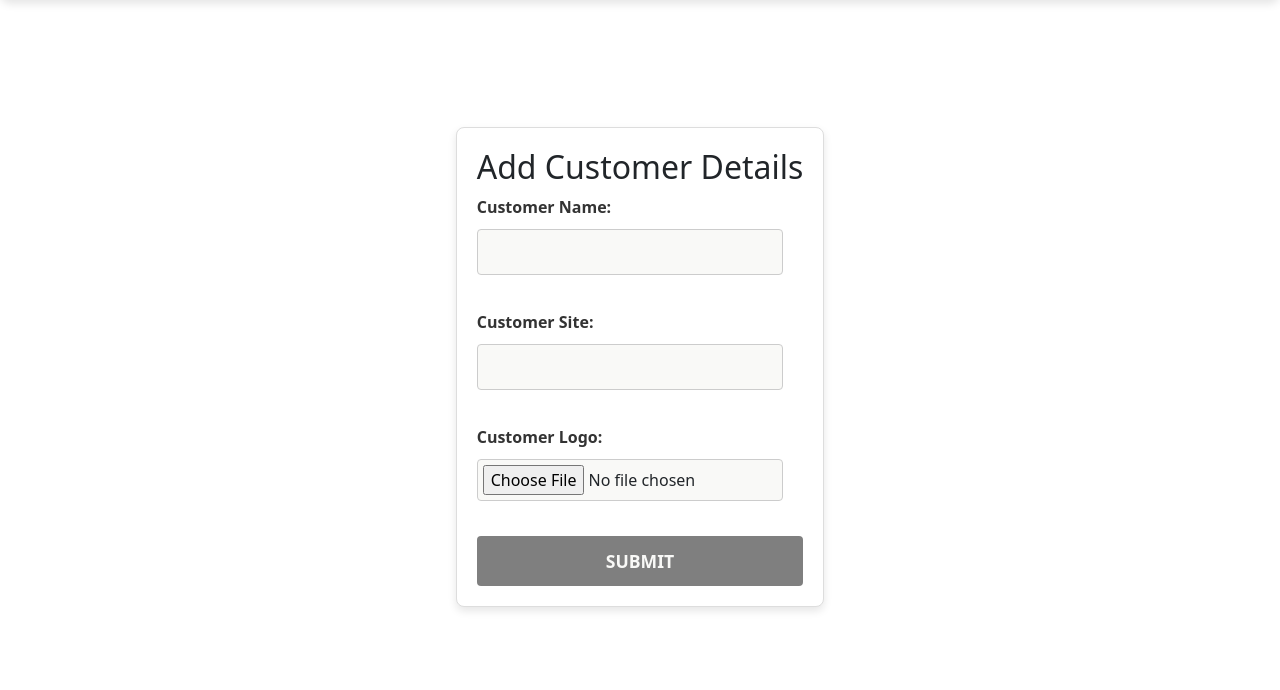
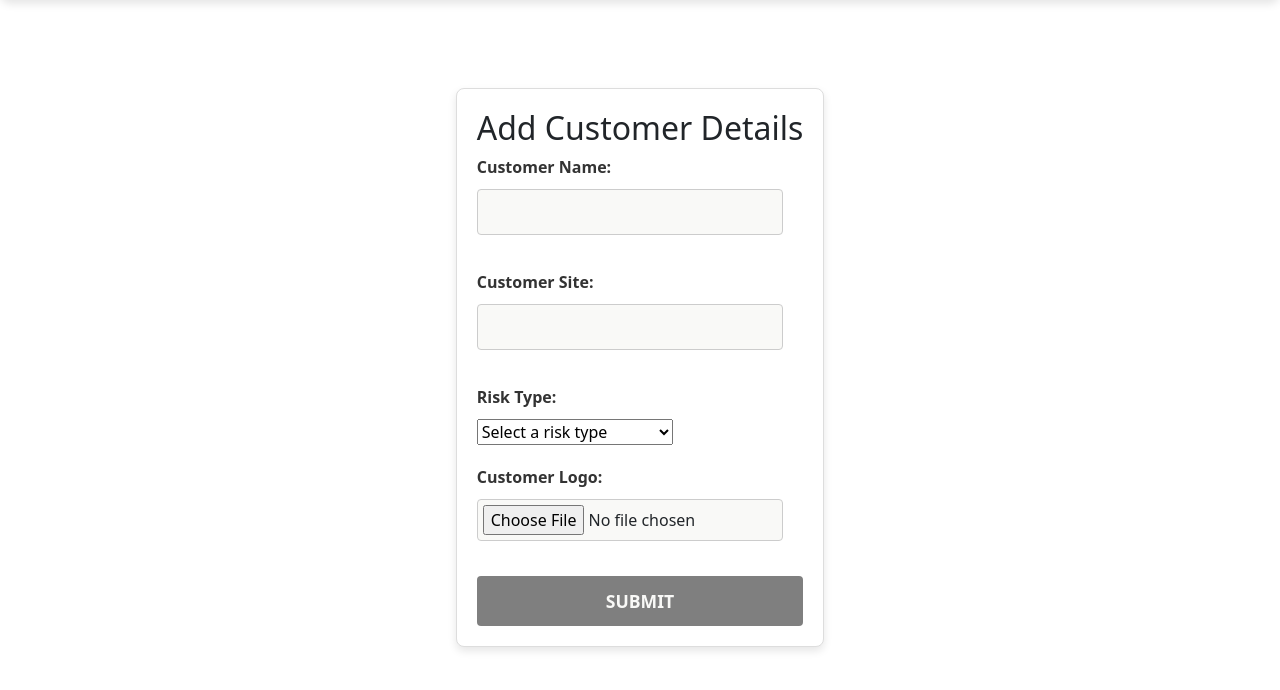
Before and after one commit to S-troup10/inspection-app, a Flask app: page /customer-Add in a window 1280 px wide. Shown: the part 108-798 px from the top of the page. Run offline with Flask 3, Linux system fonts and the light colour scheme; some libraries are stand-ins or nearby versions.

Commit message:
Add files via upload

```diff
--- a/app.py
+++ b/app.py
@@ -198,8 +198,10 @@ def generate_report(inspection_id):
             return "Customer not found", 404
         customer = customer_data[0]
 
+
+        risk_type = customer.get('risk_type')
         inspection_details_raw = local.fetch('Inspection_Details', {'inspection_id': inspection_id})
-        inspection_details = filter_by_time(calculate_risk(inspection_details_raw))
+        inspection_details = filter_by_time(calculate_risk(inspection_details_raw, risk_type))
 
         # Step 2: Prepare data for rendering and PDF generation
         logo = 'https://zmusspsqfcmjpqnwkpmx.supabase.co/storage/v1/object/public/images//hv.png'
@@ -278,7 +280,7 @@ def generate_report(inspection_id):
 
 
 
-def calculate_risk(data):
+def calculate_risk(data, risk_type):
     """
     Calculates a risk rating for each record based on 'probability' and 'consequence'.
 
@@ -307,7 +309,7 @@ def calculate_risk(data):
     }
 
     # Function to determine risk rating based on the combined score
-    def get_risk_rating(score):
+    def hv(score):
         if 8 <= score <= 10:
             return 'Extreme'
         elif 6 <= score <= 7:
@@ -317,6 +319,32 @@ def calculate_risk(data):
         else:
             return 'Low'
 
+
+
+
+
+
+    def nonStrutural(score):
+        if score < 7:
+            return 'Low Risk'
+        if score < 17:
+            return 'Medium Risk'
+        else:
+            return 'High Risk'
+
+
+
+    def structural(score):
+        if score < 4:
+            return 'normal'
+        elif score < 11:
+            return 'Moderate'
+        elif score < 20:
+            return 'Abnormal'
+        else:
+            return 'Critical'
+
+
     # Iterate over each record and calculate the risk rating
     for record in data:
         # Get the numerical values for probability and consequence
@@ -324,10 +352,24 @@ def calculate_risk(data):
         consequence_score = consequence_map.get(record.get('consequence').lower(), 1)
 
         # Calculate the combined risk score
-        combined_score = probability_score + consequence_score
+
 
         # Assign the risk rating
-        record['risk_rating'] = get_risk_rating(combined_score)
+        match int(risk_type):
+            case 1:
+                combined_score = probability_score + consequence_score
+                record['risk_rating'] = hv(combined_score)
+            case 2:
+                combined_score = probability_score * consequence_score
+                record['risk_rating'] = nonStrutural(combined_score)
+            case 3:
+                combined_score = probability_score * consequence_score
+                record['risk_rating'] = structural(combined_score)
+
+
+
+
+
 
     return data
 
--- a/templates/customerAdd.html
+++ b/templates/customerAdd.html
@@ -5,8 +5,6 @@
 {% block content %}
     <div class="form-container">
         <h2>Add Customer Details</h2>
-
-
 
         <form id="customerForm" method="POST" enctype="multipart/form-data">
             <div class="form-group">
@@ -17,6 +15,16 @@
             <div class="form-group">
                 <label for="site">Customer Site:</label>
                 <input type="text" id="site" name="site" required>
+            </div>
+
+            <div class="form-group">
+                <label for="risk_type">Risk Type:</label>
+                <select id="risk_type" name="risk_type" required>
+                    <option value="" disabled selected>Select a risk type</option>
+                    <option value="1">HV Engineers Standard</option>
+                    <option value="2">Glencore Strutural</option>
+                    <option value="3">Glencore Non Strutural</option>
+                </select>
             </div>
 
             <div class="form-group">
@@ -63,6 +71,7 @@
             const name = document.getElementById('name').value;
             const site = document.getElementById('site').value;
             const logoFile = document.getElementById('logo').files[0];
+            const risk_type = document.getElementById('risk_type').value;
             const last_modified = getCurrentDateTime();
 
             // Convert image to blob if available
@@ -72,16 +81,16 @@
                 reader.onloadend = function() {
                     logoBlob = reader.result; // Get the image blob
                     console.log(logoBlob)
-                    saveCustomerData(name, site, logoBlob, last_modified); // Call function to save data in IndexedDB
+                    saveCustomerData(name, site, logoBlob, last_modified, risk_type); // Call function to save data in IndexedDB
                 };
                 reader.readAsArrayBuffer(logoFile); // Read as ArrayBuffer (Blob format)
             } else {
-                saveCustomerData(name, site, logoBlob, last_modified); // Call function to save data without logo
+                saveCustomerData(name, site, logoBlob, last_modified, risk_type); // Call function to save data without logo
             }
         });
 
         // Function to save data in IndexedDB
-        function saveCustomerData(name, site, logoBlob, last_modified) {
+        function saveCustomerData(name, site, logoBlob, last_modified, risk_type) {
             const dbName = "HV-storage";  // Replace with your database name
             const storeName = "Customer";  // Replace with your object store name
 
@@ -95,6 +104,7 @@
                 const customer = {
                     name: name,
                     site: site,
+                    risk_type: risk_type,
                     image_url: null, // Initially set to null or empty, will be updated later
                     last_modified: last_modified
                 };
```
Also changed, not shown: templates/customerEdit.html (+15 -2 lines).
